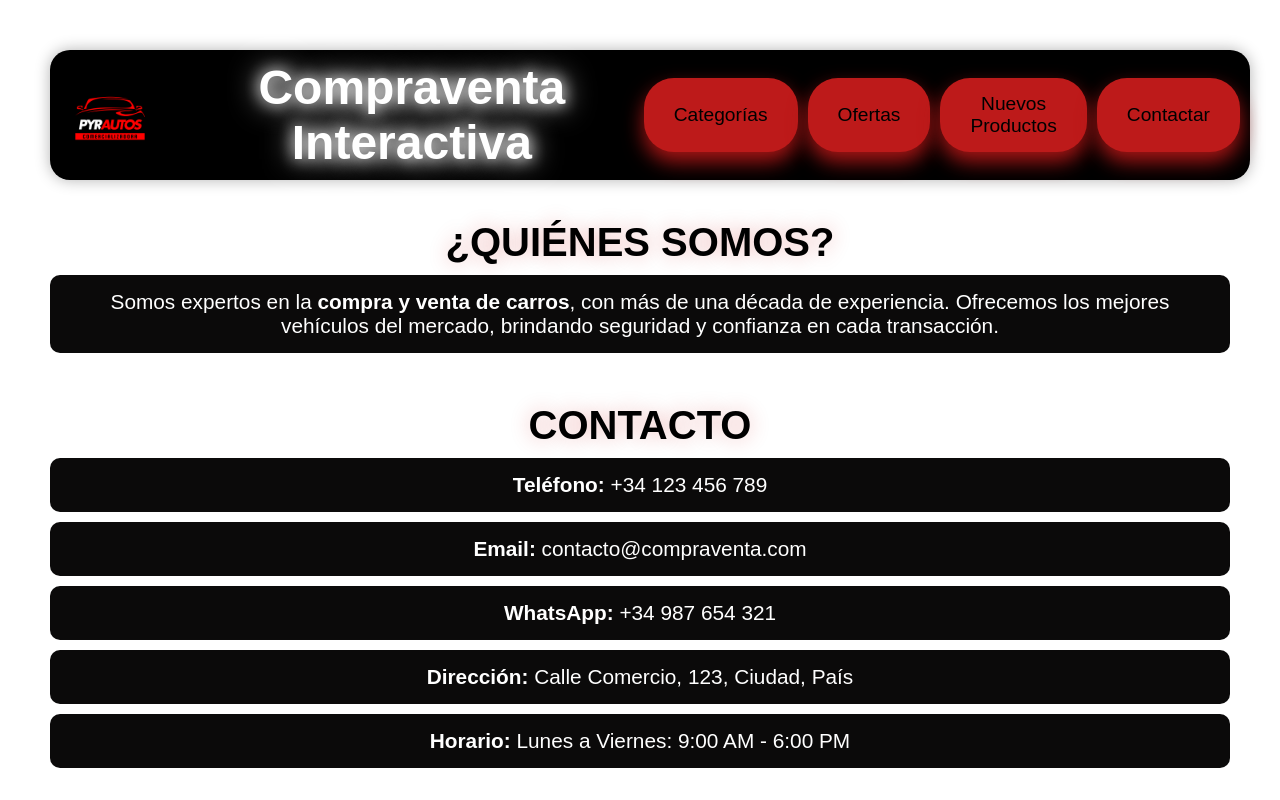
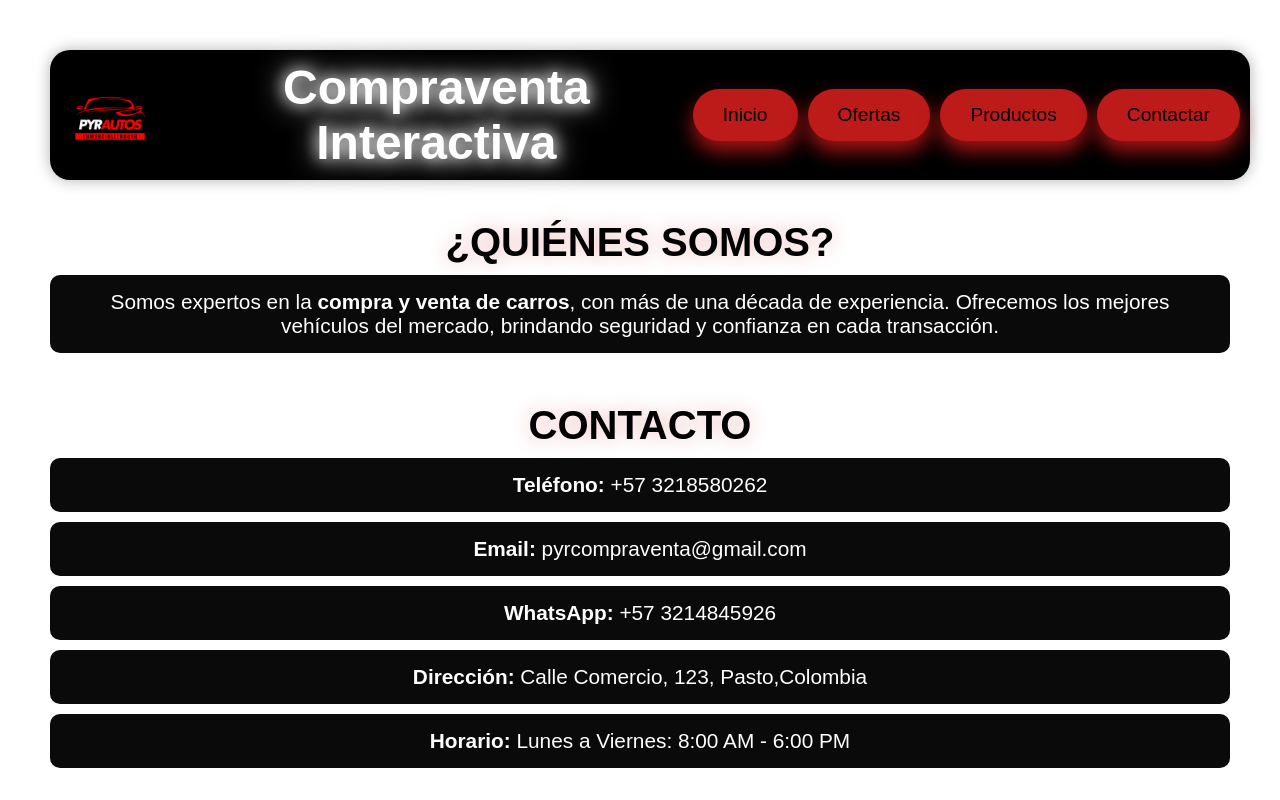
Before and after one commit to alejo150224/suma_autos, a plain HTML site: page info.html in a window 1280 px wide. Shown: the top 800 px of the page. Drawn offline with Linux system fonts and the light colour scheme; a script that the page names is missing.

Commit message:
se  agrego cambios paguina info

```diff
--- a/info.html
+++ b/info.html
@@ -8,42 +8,42 @@
 </head>
 <body>
     <div class="container">
-        <!-- Encabezado futurista con logo, título y botones -->
+
         <div class="header">
             <img src="img2/7.png" alt="Logo" class="logo" id="logo">
             <h1 class="title">Compraventa Interactiva</h1>
             <div class="buttons">
-                <button class="btn">Categorías</button>
+                <button class="btn">Inicio</button>
                 <button class="btn">Ofertas</button>
-                <button class="btn">Nuevos Productos</button>
+                <button class="btn"> Productos</button>
                 <button class="btn">Contactar</button>
             </div>
         </div>
 
-        <!-- Sección de descripción del negocio -->
+
         <div class="description">
             <h2 class="section-title">¿Quiénes Somos?</h2>
             <p class="interactive-paragraph">Somos expertos en la <strong>compra y venta de carros</strong>, con más de una década de experiencia. Ofrecemos los mejores vehículos del mercado, brindando seguridad y confianza en cada transacción.</p>
         </div>
 
-        <!-- Sección de contacto -->
+
         <div class="contact">
             <h2 class="section-title">Contacto</h2>
-            <p class="interactive-paragraph"><strong>Teléfono:</strong> +34 123 456 789</p>
-            <p class="interactive-paragraph"><strong>Email:</strong> contacto@compraventa.com</p>
-            <p class="interactive-paragraph"><strong>WhatsApp:</strong> +34 987 654 321</p>
-            <p class="interactive-paragraph"><strong>Dirección:</strong> Calle Comercio, 123, Ciudad, País</p>
-            <p class="interactive-paragraph"><strong>Horario:</strong> Lunes a Viernes: 9:00 AM - 6:00 PM</p>
+            <p class="interactive-paragraph"><strong>Teléfono:</strong> +57 3218580262</p>
+            <p class="interactive-paragraph"><strong>Email:</strong> pyrcompraventa@gmail.com</p>
+            <p class="interactive-paragraph"><strong>WhatsApp:</strong> +57 3214845926</p>
+            <p class="interactive-paragraph"><strong>Dirección:</strong> Calle Comercio, 123, Pasto,Colombia</p>
+            <p class="interactive-paragraph"><strong>Horario:</strong> Lunes a Viernes: 8:00 AM - 6:00 PM</p>
         </div>
 
-        <!-- Sección de seguridad en las transacciones -->
+
         <div class="security">
             <h2 class="section-title">Seguridad en las Transacciones</h2>
             <p class="interactive-paragraph">Nuestras transacciones son 100% seguras y encriptadas, asegurando la protección de cada operación y cumpliendo con los más altos estándares de seguridad.</p>
         </div>
     </div>
 
-    <!-- Fondo animado para mayor interactividad -->
+
     <div class="animated-background"></div>
 
     <script src="script.js"></script>
```
Also changed, not shown: info.css (+12 -12 lines).
